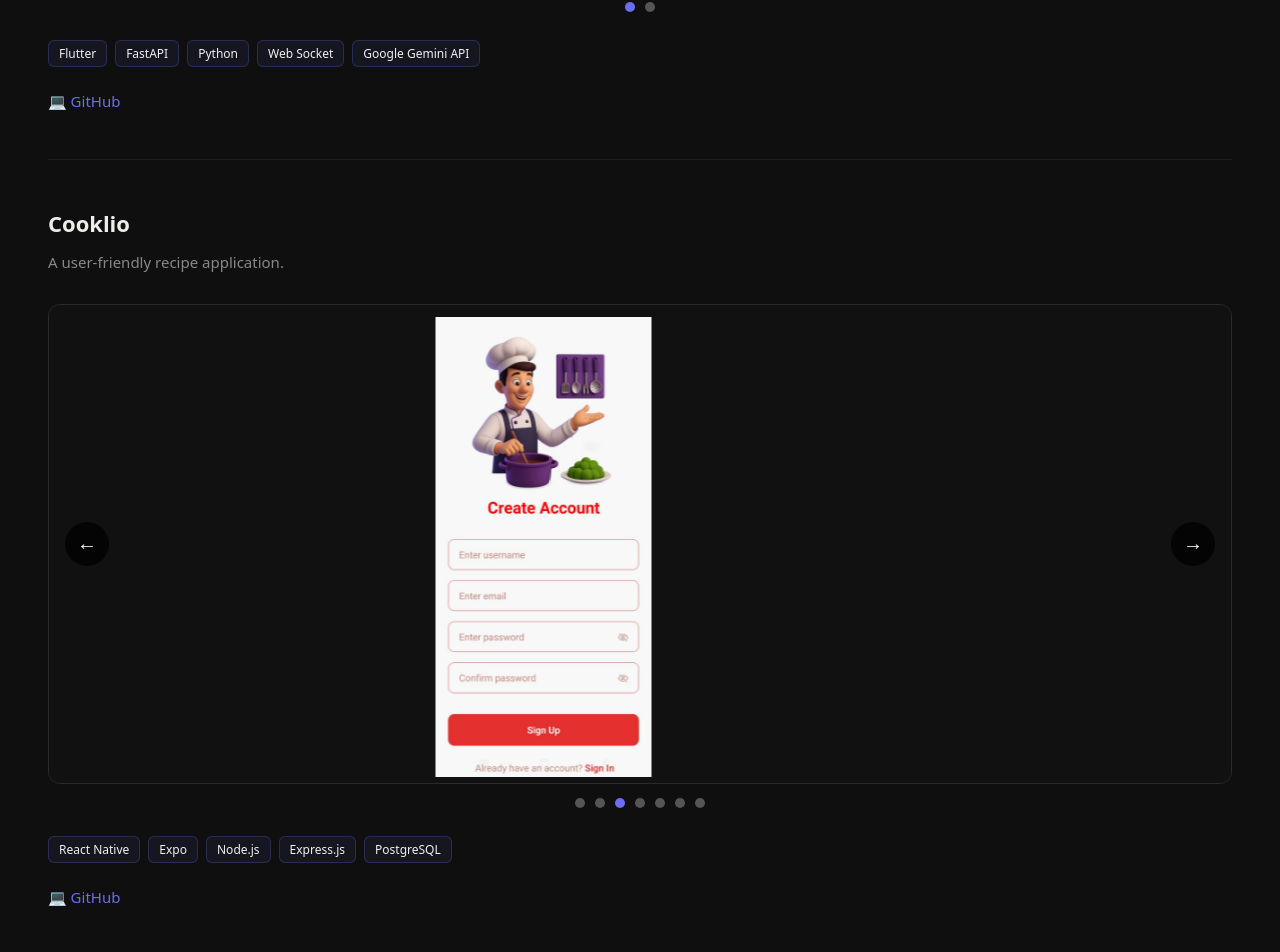
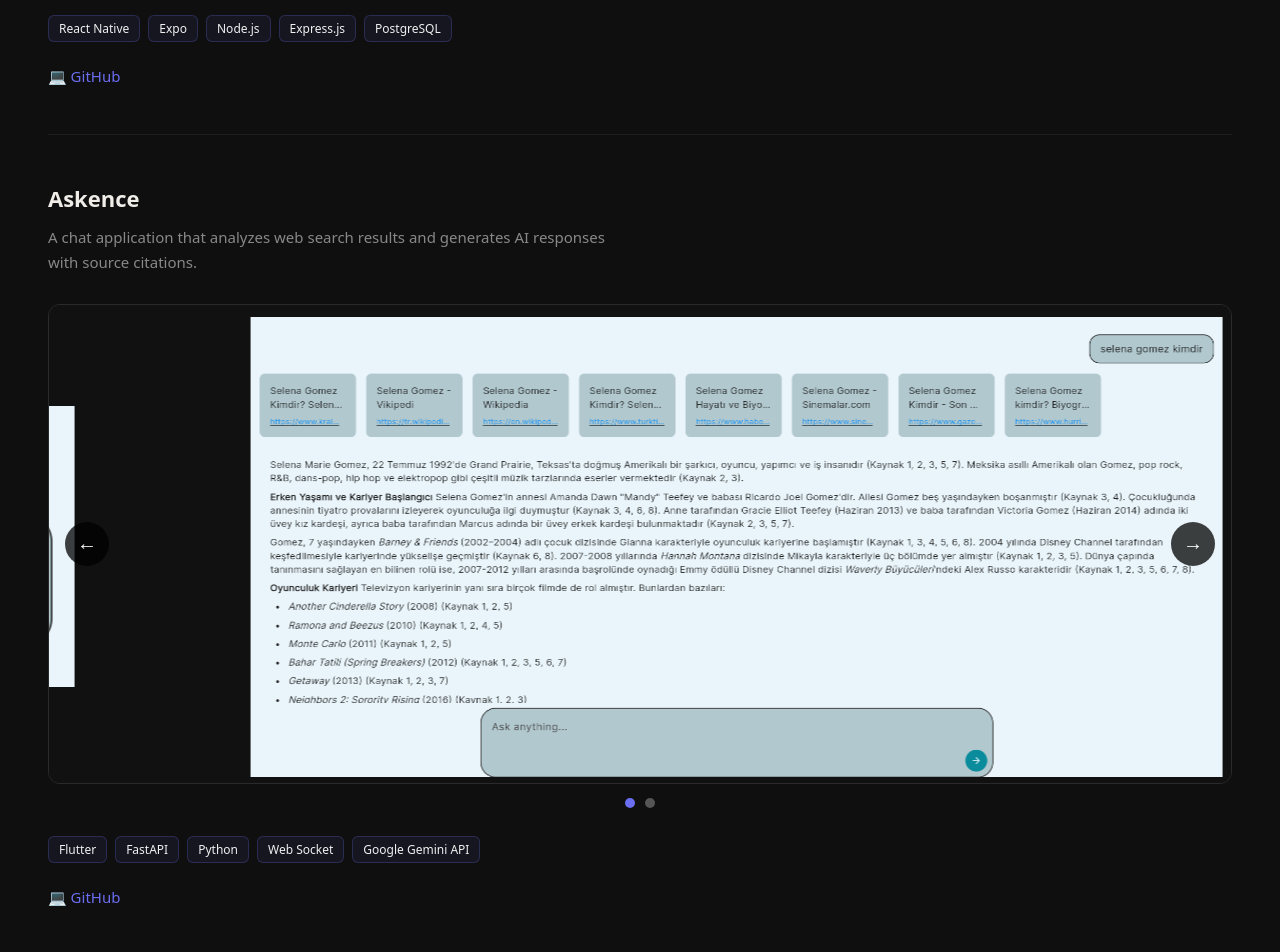
Before and after one commit to sedefcabuk/porttfolio, a React (Vite) app: page / in a window 1280 px wide. Shown: the part 1992-2944 px from the top of the page. Built offline with nearby package versions, Linux system fonts and the light colour scheme.

Commit message:
yer değişikliği

```diff
--- a/src/App.jsx
+++ b/src/App.jsx
@@ -13,6 +13,16 @@ const projects = [
     github: "https://github.com/sedefcabuk/chat-app",
   },
   {
+    title: { tr: "Cooklio", en: "Cooklio" },
+    desc: {
+      tr: "Kullanıcı dostu yemek tarifi uygulaması.",
+      en: "A user-friendly recipe application.",
+    },
+    tech: ["React Native", "Expo", "Node.js", "Express.js", "PostgreSQL"],
+    images: ["/cooklio1.jpeg", "/cooklio2.jpeg", "/cooklio6.jpeg", "/cooklioo3.jpeg", "/cooklio4.jpeg", "/cooklio5.jpeg", "/cooklio3.jpeg"],
+    github: "https://github.com/sedefcabuk/cooklio",
+  },
+  {
     title: { tr: "Askence", en: "Askence" },
     desc: {
       tr: "Web arama sonuçlarını analiz ederek kaynak gösterimli yapay zeka yanıtları üreten sohbet uygulaması.",
@@ -22,16 +32,7 @@ const projects = [
     images: ["/askence1.png", "/askence2.png"],
     github: "https://github.com/sedefcabuk/askence",
   },
-  {
-    title: { tr: "Cooklio", en: "Cooklio" },
-    desc: {
-      tr: "Kullanıcı dostu yemek tarifi uygulaması.",
-      en: "A user-friendly recipe application.",
-    },
-    tech: ["React Native", "Expo", "Node.js", "Express.js", "PostgreSQL"],
-    images: ["/cooklio1.jpeg", "/cooklio2.jpeg", "/cooklio6.jpeg", "/cooklioo3.jpeg", "/cooklio4.jpeg", "/cooklio5.jpeg", "/cooklio3.jpeg"],
-    github: "https://github.com/sedefcabuk/cooklio",
-  },
+
 ];
 
 const translations = {
```
